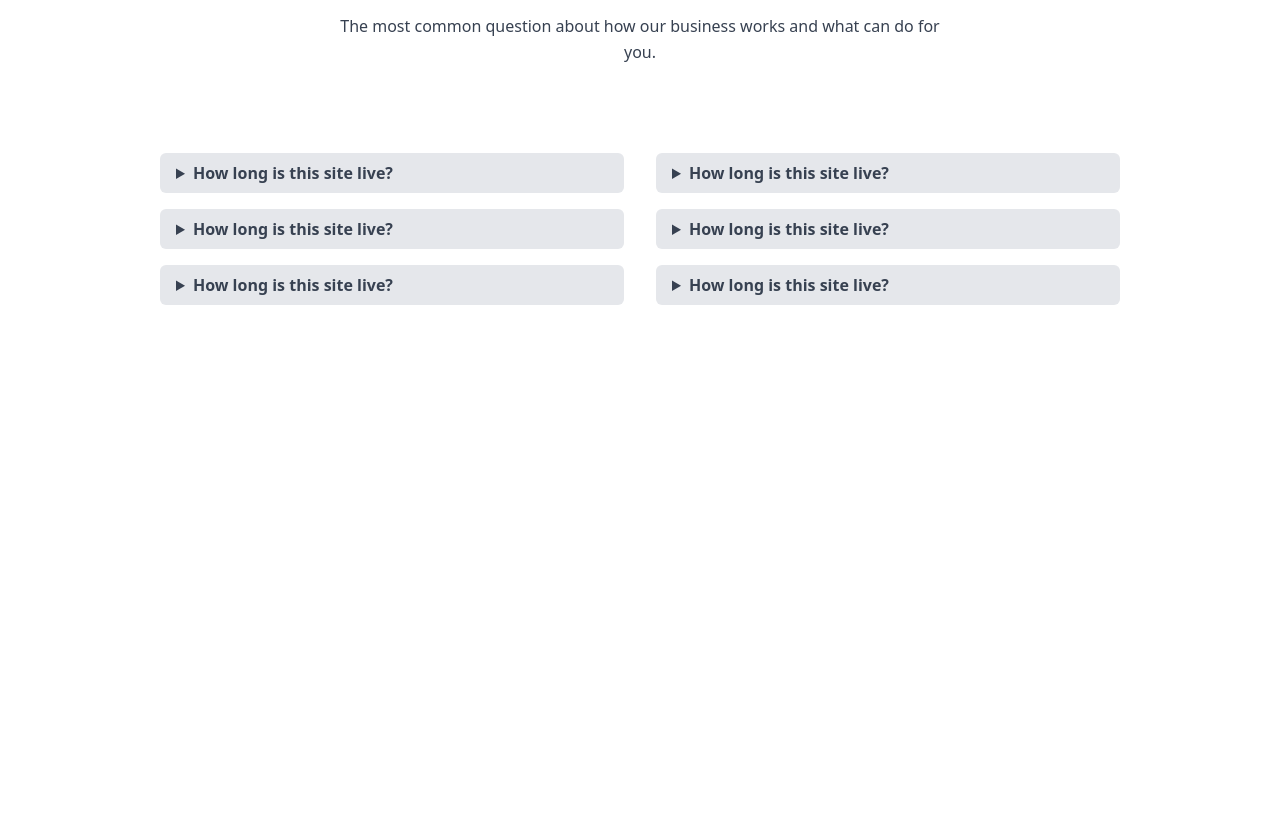
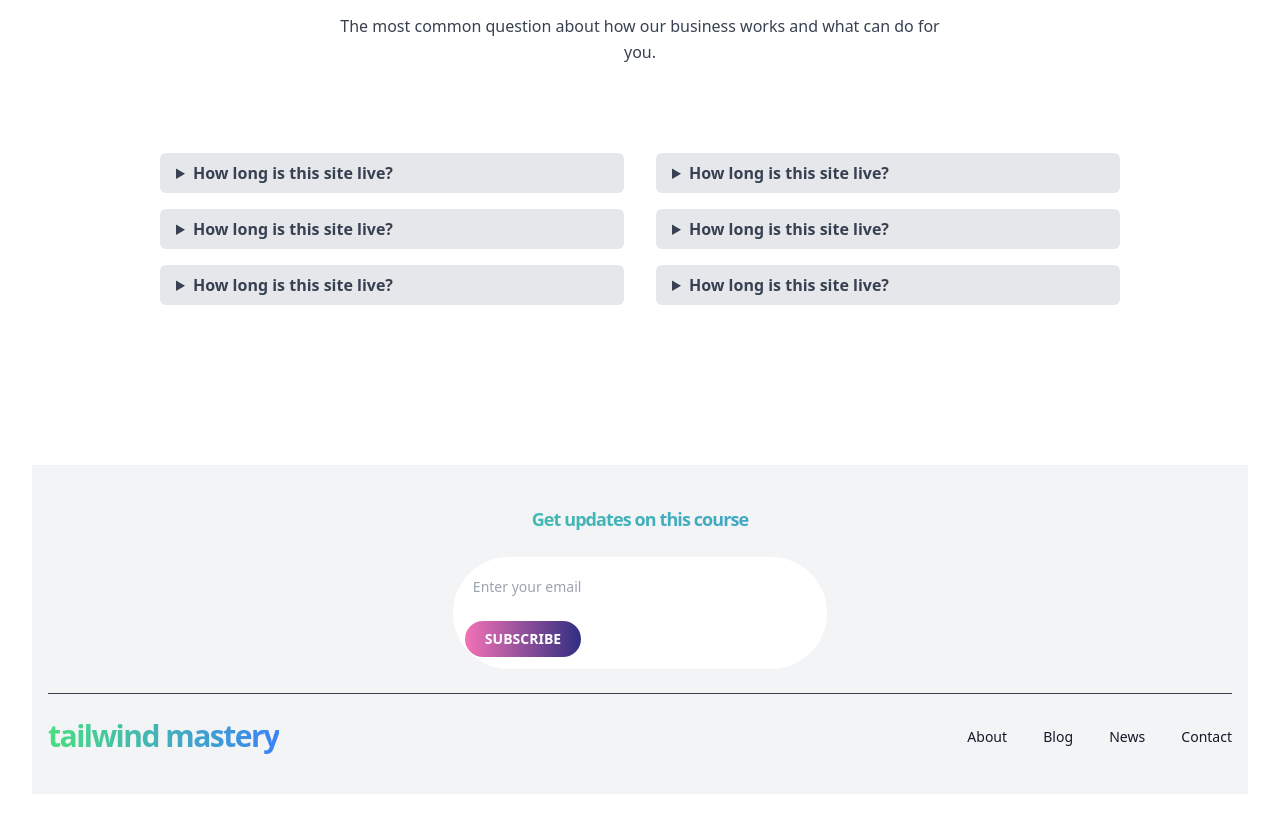
Before and after one commit to Sinashaygan/tailwindcss-mastery, a website built with Vite: page index.html in a window 1280 px wide. Shown: the part 4038-4864 px from the top of the page. Before the commit the page ends 4471 px from the top, so only its background shows below. Built offline with nearby package versions, Linux system fonts and the light colour scheme.

Commit message:
Compelete footer section

```diff
--- a/index.html
+++ b/index.html
@@ -8,6 +8,7 @@
     <title>Vite + Tailwind CSS v3</title>
   </head>
   <body>
+
     <div class="bg-gradient-to-tr from-white to-gray-200">
       <div class="absolute top-5 left-5">
         <div
@@ -738,7 +739,8 @@
             Frequently Asked Question
           </h1>
           <p class="text-base leading-relaxed lg:w-3/4 xl:w-2/4 mx-auto">
-            The most common question about how our business works and what can do for you.
+            The most common question about how our business works and what can
+            do for you.
           </p>
         </div>
         <div class="flex flex-wrap lg:w-4/5 sm:mx-auto sm:mb-2 -mx-2">
@@ -748,7 +750,10 @@
                 How long is this site live?
               </summary>
               <span>
-                Lorem ipsum dolor sit, amet consectetur adipisicing elit. Libero tempore commodi nulla provident atque aliquam! Error accusantium libero, nihil perspiciatis ex quisquam quasi, quis consequatur quia sequi asperiores harum dolores.
+                Lorem ipsum dolor sit, amet consectetur adipisicing elit. Libero
+                tempore commodi nulla provident atque aliquam! Error accusantium
+                libero, nihil perspiciatis ex quisquam quasi, quis consequatur
+                quia sequi asperiores harum dolores.
               </span>
             </details>
             <details class="mb-4">
@@ -756,7 +761,10 @@
                 How long is this site live?
               </summary>
               <span>
-                Lorem ipsum dolor sit, amet consectetur adipisicing elit. Libero tempore commodi nulla provident atque aliquam! Error accusantium libero, nihil perspiciatis ex quisquam quasi, quis consequatur quia sequi asperiores harum dolores.
+                Lorem ipsum dolor sit, amet consectetur adipisicing elit. Libero
+                tempore commodi nulla provident atque aliquam! Error accusantium
+                libero, nihil perspiciatis ex quisquam quasi, quis consequatur
+                quia sequi asperiores harum dolores.
               </span>
             </details>
             <details class="mb-4">
@@ -764,7 +772,10 @@
                 How long is this site live?
               </summary>
               <span>
-                Lorem ipsum dolor sit, amet consectetur adipisicing elit. Libero tempore commodi nulla provident atque aliquam! Error accusantium libero, nihil perspiciatis ex quisquam quasi, quis consequatur quia sequi asperiores harum dolores.
+                Lorem ipsum dolor sit, amet consectetur adipisicing elit. Libero
+                tempore commodi nulla provident atque aliquam! Error accusantium
+                libero, nihil perspiciatis ex quisquam quasi, quis consequatur
+                quia sequi asperiores harum dolores.
               </span>
             </details>
           </div>
@@ -774,7 +785,10 @@
                 How long is this site live?
               </summary>
               <span>
-                Lorem ipsum dolor sit, amet consectetur adipisicing elit. Libero tempore commodi nulla provident atque aliquam! Error accusantium libero, nihil perspiciatis ex quisquam quasi, quis consequatur quia sequi asperiores harum dolores.
+                Lorem ipsum dolor sit, amet consectetur adipisicing elit. Libero
+                tempore commodi nulla provident atque aliquam! Error accusantium
+                libero, nihil perspiciatis ex quisquam quasi, quis consequatur
+                quia sequi asperiores harum dolores.
               </span>
             </details>
             <details class="mb-4">
@@ -782,7 +796,10 @@
                 How long is this site live?
               </summary>
               <span>
-                Lorem ipsum dolor sit, amet consectetur adipisicing elit. Libero tempore commodi nulla provident atque aliquam! Error accusantium libero, nihil perspiciatis ex quisquam quasi, quis consequatur quia sequi asperiores harum dolores.
+                Lorem ipsum dolor sit, amet consectetur adipisicing elit. Libero
+                tempore commodi nulla provident atque aliquam! Error accusantium
+                libero, nihil perspiciatis ex quisquam quasi, quis consequatur
+                quia sequi asperiores harum dolores.
               </span>
             </details>
             <details class="mb-4">
@@ -790,12 +807,60 @@
                 How long is this site live?
               </summary>
               <span>
-                Lorem ipsum dolor sit, amet consectetur adipisicing elit. Libero tempore commodi nulla provident atque aliquam! Error accusantium libero, nihil perspiciatis ex quisquam quasi, quis consequatur quia sequi asperiores harum dolores.
+                Lorem ipsum dolor sit, amet consectetur adipisicing elit. Libero
+                tempore commodi nulla provident atque aliquam! Error accusantium
+                libero, nihil perspiciatis ex quisquam quasi, quis consequatur
+                quia sequi asperiores harum dolores.
               </span>
             </details>
           </div>
         </div>
       </div>
     </section>
+
+    <!-- Footer Section -->
+    <section class="bg-gray-lighter p-8">
+      <footer class="flex justify-center px-4 text-gray-900 bg-gray-100">
+        <div class="container py-6 lg:py-10">
+          <h1
+            class="text-center text-lg font-bold tracking-tighter bg-clip-text text-transparent bg-gradient-to-r from-green-400 to-blue-500"
+          >
+            Get updates on this course
+          </h1>
+
+          <div class="flex justify-center mt-6">
+            <div class="bg-white rounded-full p-1">
+              <div class="flex flex-wrap justify-between md:flex-row">
+                <input
+                  type="email"
+                  class="rounded-full m-2 p-2 text-gray-700 text-sm focus:outline-none w-full"
+                  placeholder="Enter your email"
+                />
+                <button
+                  class="w-full text-white m-2 p-2 px-5 text-sm rounded-full font-semibold uppercase lg:w-auto bg-gradient-to-r from-pink-400 to-indigo-500 hover:from-pink-800 to-indigo-900"
+                >
+                  Subscribe
+                </button>
+              </div>
+            </div>
+          </div>
+          <hr class="h-px mt-6 bg-gray-700 border-none" />
+          <div class="flex flex-col items-center justify-between mt-6 md:flex-row">
+            <div>
+              <a href="#" class="font-bold text-3xl  tracking-tighter text-transparent bg-clip-text bg-gradient-to-r from-green-400 to-blue-500">tailwind mastery</a>
+            </div>
+
+            <div class="flex mt-4 md:m-0">
+              <div class="-mx-4">
+                <a href="#" class="px-4 text-sm hover:text-gray-900">About</a>
+                <a href="#" class="px-4 text-sm hover:text-gray-900">Blog</a>
+                <a href="#" class="px-4 text-sm hover:text-gray-900">News</a>
+                <a href="#" class="px-4 text-sm hover:text-gray-900">Contact</a>
+              </div>
+            </div>
+          </div>
+        </div>
+      </footer>
+    </section>
   </body>
 </html>
```
Also changed, not shown: src/style/main.css.
